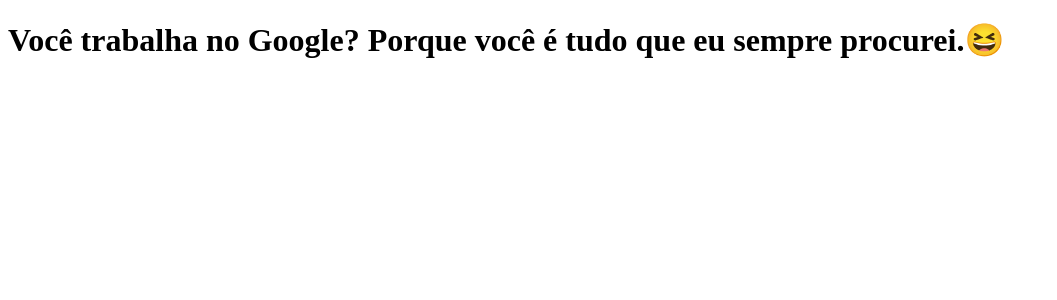
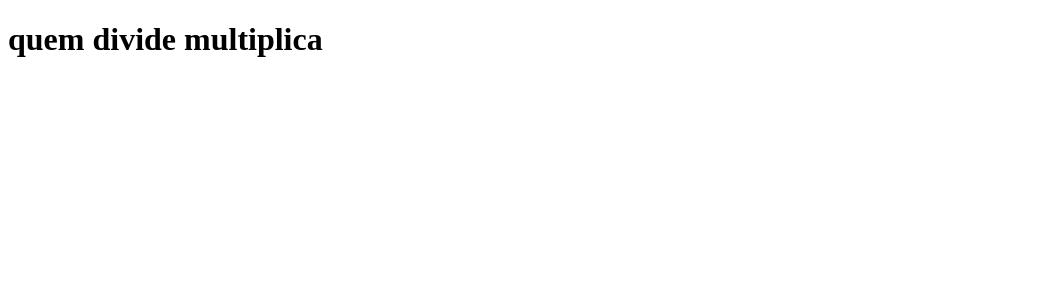
Before and after one commit to RobertSouDev/clone-tabnews, a Next.js app: page / in a window 1280 px wide. Shown: the top 300 px of the page, without its empty margins (0-1057 px from the left). Built offline with nearby package versions, Linux system fonts and the light colour scheme.

Commit message:
new frase

```diff
--- a/pages/index.js
+++ b/pages/index.js
@@ -1,7 +1,7 @@
 function Home() {
   return (
     <h1>
-      Você trabalha no Google? Porque você é tudo que eu sempre procurei.😆
+      quem divide multiplica
     </h1>
   );
 }
```
